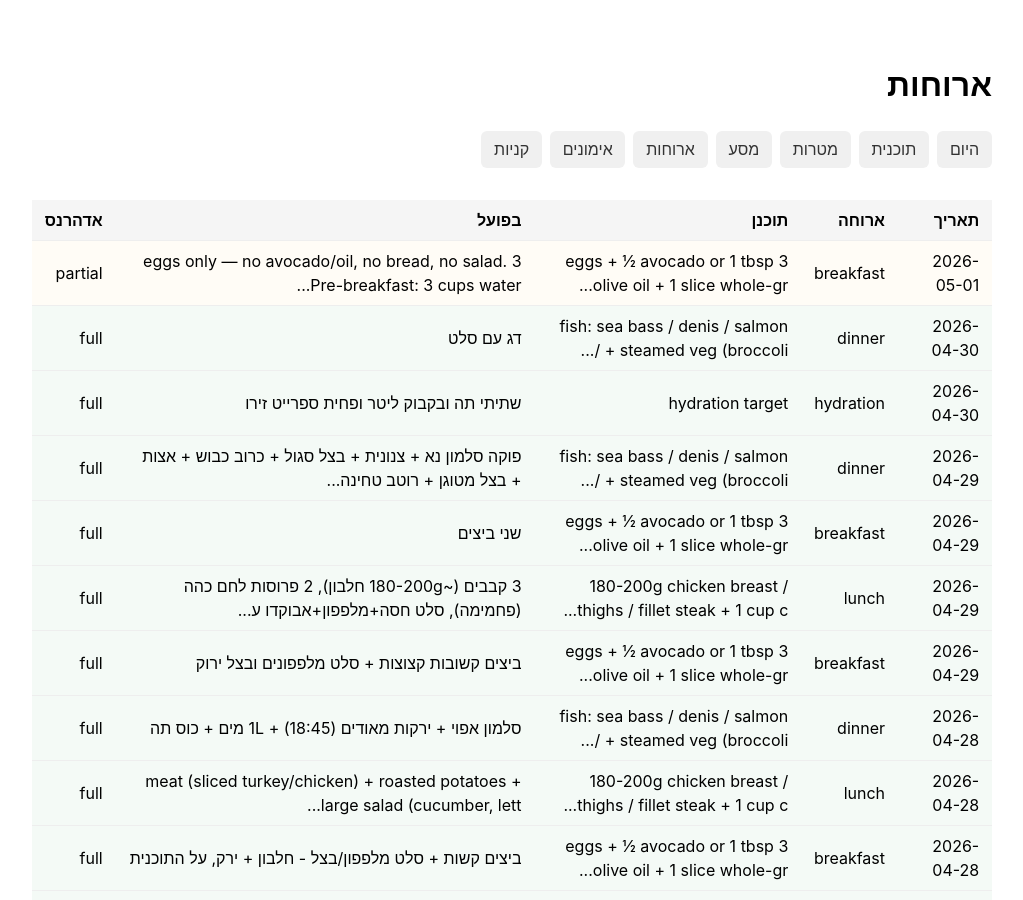
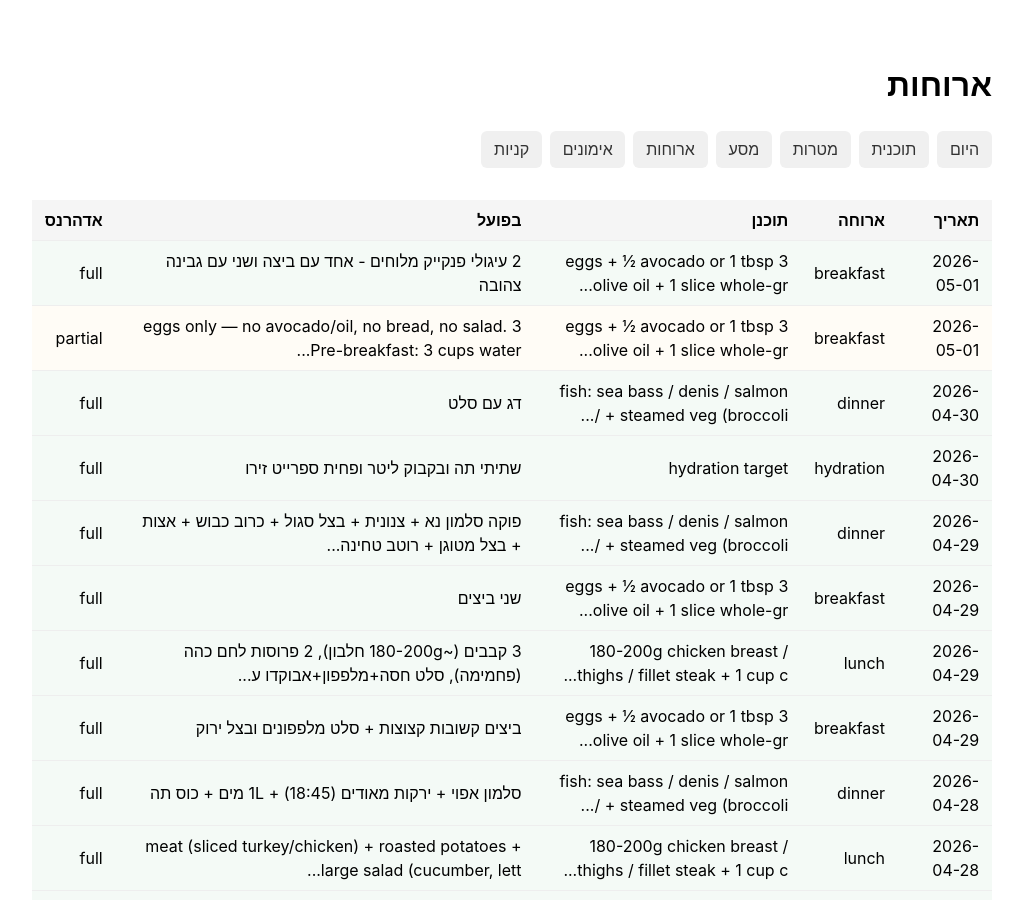
Before and after one commit to alexliv1234/alexbot-public, a Jekyll site: the page built from docs/lifechange/meals.html, in a window 1280 px wide and 900 px high. Shown: the whole window, without its empty margins (128-1151 px from the left). Built offline with Jekyll 4.4.1, drawn with Linux system fonts in a browser that asks for light colours; some of the changed text lies outside the part shown.

Commit message:
📊 coach site update (2026-05-01_14-00)

```diff
--- a/docs/_data/coach/meals.json
+++ b/docs/_data/coach/meals.json
@@ -207,5 +207,14 @@
     "planned": "3 eggs + ½ avocado or 1 tbsp olive oil + 1 slice whole-grain/sourdough bread + vegetable salad",
     "actual": "3 eggs only — no avocado/oil, no bread, no salad. Pre-breakfast: 3 cups water + 1 cup warm water with apple cider vinegar (fat-burn drink).",
     "adherence": "partial"
+  },
+  {
+    "date": "2026-05-01",
+    "ts": "2026-05-01T08:58:02+03:00",
+    "type": "meal",
+    "slot": "breakfast",
+    "planned": "3 eggs + ½ avocado or 1 tbsp olive oil + 1 slice whole-grain/sourdough bread + vegetable salad",
+    "actual": "2 עיגולי פנקייק מלוחים - אחד עם ביצה ושני עם גבינה צהובה",
+    "adherence": "full"
   }
 ]
--- a/docs/_data/coach/today.json
+++ b/docs/_data/coach/today.json
@@ -1,13 +1,19 @@
 {
   "next_event": "see schedule below",
   "adherence": "in-progress",
-  "as_of": "2026-05-01T08:05:06",
+  "as_of": "2026-05-01T14:00:05",
   "meals": [
     {
       "slot": "breakfast",
       "actual": "3 eggs only — no avocado/oil, no bread, no salad. Pre-breakfast: 3 cups water + 1 cup warm water with apple cider vinegar (fat-burn drink).",
       "adherence": "partial",
       "time": "08:03"
+    },
+    {
+      "slot": "breakfast",
+      "actual": "2 עיגולי פנקייק מלוחים - אחד עם ביצה ושני עם גבינה צהובה",
+      "adherence": "full",
+      "time": "08:58"
     }
   ],
   "workouts": [],
```
